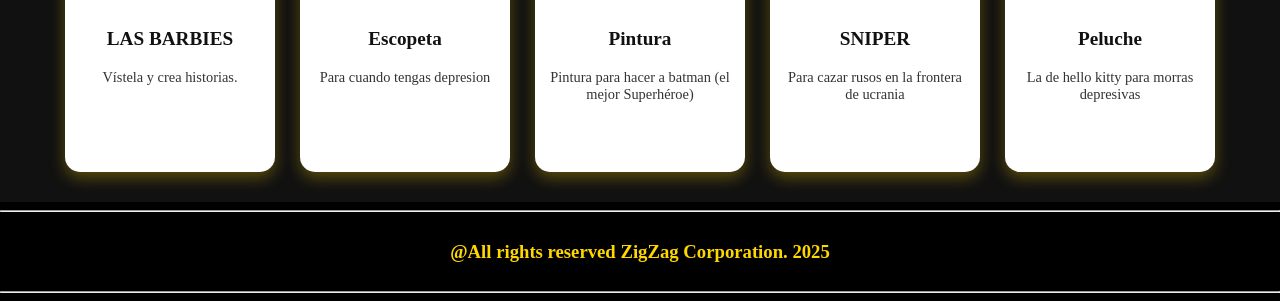
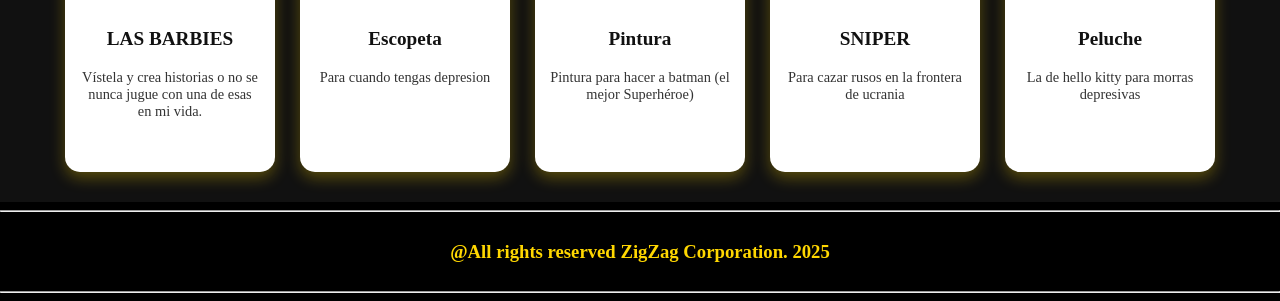
Before and after one commit to HYPERION2025/ZigZag-Toys, a plain HTML site: page index.html in a window 1280 px wide. Shown: the part 1108-1409 px from the top of the page. Drawn offline with Linux system fonts and the light colour scheme.

Commit message:
Update index.html

```diff
--- a/index.html
+++ b/index.html
@@ -51,7 +51,7 @@
     <a href="#" atl="hola">
       <img src="https://i5.walmartimages.com/seo/Barbie-Fashionistas-Doll-223-Blonde-Totally-Hair-Inspired-Look-Accessories-65th-Anniversary_956a8288-931a-4701-a07e-d3edfe897299.2a53663531ee21f18dc8fc006246a4b8.jpeg?odnHeight=768&odnWidth=768&odnBg=FFFFFF" alt="BARBIES">
       <h2>LAS BARBIES</h2>
-      <p>Vístela y crea historias.</p>
+      <p>Vístela y crea historias o no se nunca jugue con una de esas en mi vida.</p>
     </a>
     <a href="#">
       <img src="https://encrypted-tbn0.gstatic.com/images?q=tbn:ANd9GcSsL0iDxmorAq7Af08jTqNCMz7-pXhFsnFOPw&s" alt="Escopeta">
```
